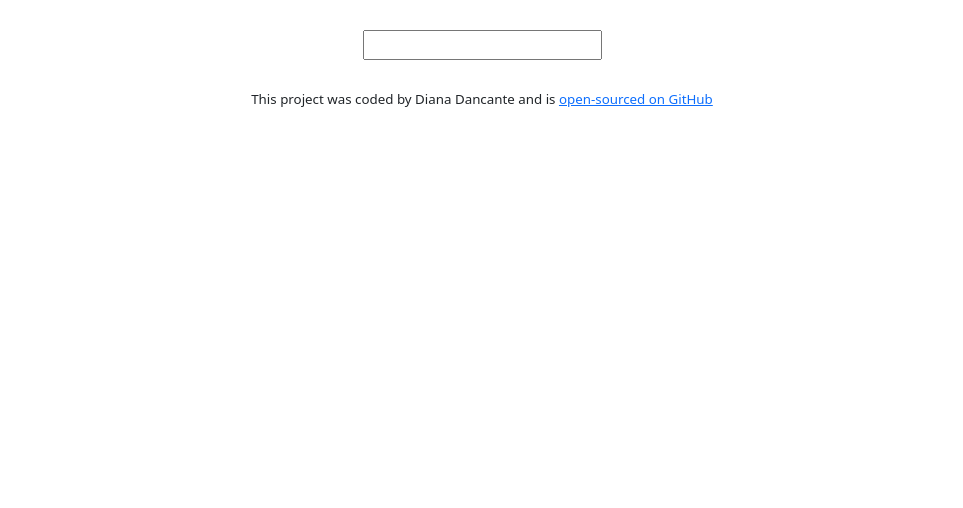
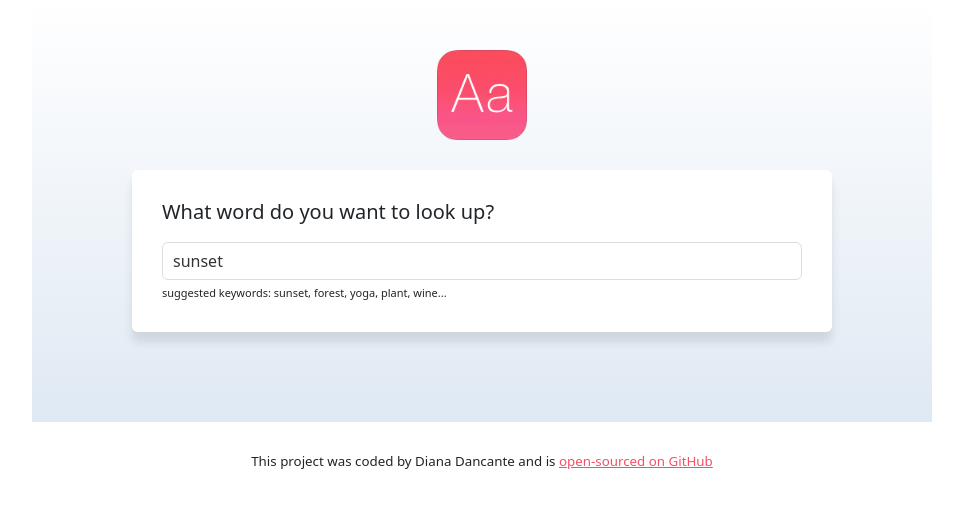
Before and after one commit to dianasdd/dictionary-project, a React (Create React App) app: page / in a window 1280 px wide. Shown: the top 508 px of the page, without its empty margins (158-1121 px from the left). Built offline with nearby package versions, Linux system fonts and the light colour scheme; no server answers.

Commit message:
Styled the app

```diff
--- a/package.json
+++ b/package.json
@@ -3,10 +3,12 @@
   "version": "0.1.0",
   "private": true,
   "dependencies": {
+    "@fortawesome/fontawesome-svg-core": "^6.1.0",
     "@testing-library/jest-dom": "^5.16.2",
     "@testing-library/react": "^12.1.4",
     "@testing-library/user-event": "^13.5.0",
     "axios": "^0.26.1",
+    "font-awesome": "^4.7.0",
     "react": "^17.0.2",
     "react-dom": "^17.0.2",
     "react-scripts": "5.0.0",
--- a/src/App.css
+++ b/src/App.css
@@ -1,3 +1,56 @@
+em {
+  color: #fb4d63;
+  opacity: 0.8;
+  display: block;
+  margin: 5px;
+}
+
+a {
+  color: #fb4d63;
+}
+
+hr {
+  display: block;
+  margin: 40px 80px 0 40px;
+}
+
+h2 {
+  font-size: 36px;
+  font-weight: bold;
+  color: #f95989;
+  display: table;
+  margin-top: 25px;
+}
+
+h3 {
+  font-weight: bold;
+}
+
+.Dictionary section {
+  background: white;
+  padding: 30px;
+  border-radius: 6px;
+  box-shadow: 0 10px 10px rgb(0 0 0 / 10%);
+  margin: 20px 0;
+  display: block;
+  margin: 0 auto;
+  max-width: 700px;
+}
+
+.Dictionary input {
+  width: 100%;
+  padding: 6px 10px;
+  border: 1px solid #ddd;
+  border-radius: 6px;
+  color: #333;
+}
+
+.Dictionary h1 {
+  font-size: 20px;
+  text-align: left;
+  margin-bottom: 18px;
+}
+
 .App-header {
   margin: 30px 0;
 }
@@ -7,3 +60,60 @@
   margin: 30px 0;
   font-size: smaller;
 }
+
+.container {
+  max-width: 900px;
+  background: linear-gradient(to top, #dfe9f3 0%, white 100%);
+  padding: 20px 50px 90px 50px;
+}
+
+.Meaning {
+  margin-top: 30px;
+}
+
+.Results {
+  text-align: left;
+  padding: 10px 0 0 40px;
+}
+
+.App-logo {
+  max-width: 90px;
+  display: block;
+  margin: 0 auto;
+}
+
+.Dictionary .hint {
+  font-size: 11px;
+  margin-top: 5px;
+  text-align: left;
+}
+
+.Phonetic a {
+  border: 1px solid #ddd;
+  text-decoration: none;
+  padding: 8px 18px;
+  border-radius: 20px;
+  transition: all 150ms ease-in-out;
+  display: table;
+  margin: 10px 0 3px 0;
+  font-weight: bold;
+}
+
+.Phonetic a:hover {
+  background: #f95989;
+  color: white;
+}
+
+.Phonetic .text {
+  opacity: 0.6;
+  font-weight: bold;
+  font-size: 15px;
+}
+
+.Synonyms li {
+  display: inline-block;
+  padding-right: 15px;
+  font-size: 12px;
+  opacity: 0.6;
+  font-weight: bold;
+}
--- a/src/App.js
+++ b/src/App.js
@@ -1,3 +1,4 @@
+import logo from "./PngItem_3776115.png";
 import "./App.css";
 import Dictionary from "./Dictionary";
 
@@ -5,7 +6,10 @@ function App() {
   return (
     <div className="App">
       <div className="container">
-        <header className="App-header"></header>
+        <header className="App-header">
+          <img src={logo} className="App-logo img-fluid" alt="logo"></img>
+        </header>
+
         <main>
           <Dictionary />
         </main>
--- a/src/Dictionary.js
+++ b/src/Dictionary.js
@@ -4,30 +4,54 @@ import "./Dictionary.css";
 import Results from "./Results";
 
 export default function Dictionary() {
-  let [keyword, setKeyword] = useState("");
+  let [keyword, setKeyword] = useState("sunset");
   let [results, setResults] = useState(null);
+  let [loaded, setLoaded] = useState(false);
 
   function handleResponse(response) {
     setResults(response.data[0]);
   }
 
-  function search(event) {
-    event.preventDefault();
-
+  function search() {
     let apiUrl = `https://api.dictionaryapi.dev/api/v2/entries/en/${keyword}`;
     axios.get(apiUrl).then(handleResponse);
+  }
+
+  function handleSubmit(event) {
+    event.preventDefault();
+    search();
   }
 
   function handleKeywordChange(event) {
     setKeyword(event.target.value);
   }
 
+  function load() {
+    setLoaded(true);
+    search();
+  }
+
+  if (loaded) {
     return (
       <div className="Dictionary text-center">
-      <form onSubmit={search}>
-        <input type="search" onChange={handleKeywordChange} />
+        <section>
+          <h1>What word do you want to look up?</h1>
+          <form onSubmit={handleSubmit}>
+            <input
+              type="search"
+              onChange={handleKeywordChange}
+              defaultValue="sunset"
+            />
           </form>
+          <div className="hint">
+            suggested keywords: sunset, forest, yoga, plant, wine...
+          </div>
+        </section>
         <Results results={results} />
       </div>
     );
+  } else {
+    load();
+    return "Loaded";
   }
+}
--- a/src/Meaning.js
+++ b/src/Meaning.js
@@ -11,10 +11,9 @@ export default function Meaning(props) {
           return (
             <div key={index}>
               <div>
-                <strong>Definition: </strong>
                 {definition.definition}
                 <br />
-                <em>{definition.example}</em>
+                <em className="Example">{definition.example}</em>
                 <br />
                 <Synonyms synonyms={definition.synonyms} />
               </div>
--- a/src/Phonetic.js
+++ b/src/Phonetic.js
@@ -3,12 +3,11 @@ import React from "react";
 export default function Phonetic(props) {
   console.log(props.phonetic);
   return (
-    <div className="Phonetic">
+    <span className="Phonetic">
       <a href={props.phonetic.audio} target="_blank" rel="noreferrer">
         Listen
       </a>
-      <br />
-      {props.phonetic.text}
-    </div>
+      <span className="text">{props.phonetic.text}</span>
+    </span>
   );
 }
--- a/src/Results.js
+++ b/src/Results.js
@@ -14,6 +14,7 @@ export default function Results(props) {
             </div>
           );
         })}
+        <hr />
         {props.results.meanings.map(function (meaning, index) {
           return (
             <div key={index}>
```
Also changed, not shown: src/index.js (+7 -6 lines), src/PngItem_3776115.png (added), 1 other file (tests, documents, lock files or other folders). Lines whose indentation alone changed are shown as unchanged.
